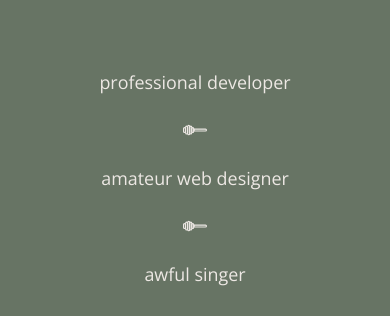
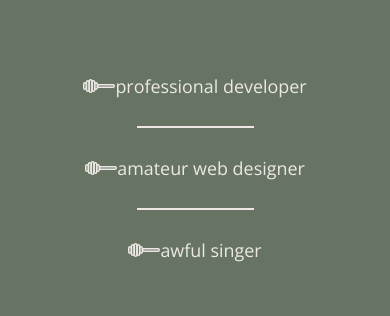
Before and after one commit to pbortnick/pamelahoneybortnick, a Next.js app: page /about in a window 390 px wide. Shown: the part 207-523 px from the top of the page. Built offline with nearby package versions, Linux system fonts and the light colour scheme; a web font is replaced by a local one.

Commit message:
revert icon on mobile but add to dt about

```diff
--- a/views/about/index.tsx
+++ b/views/about/index.tsx
@@ -9,14 +9,32 @@ export default function AboutView() {
       </div>
       <div className={s.detailsContainer}>
         <div className={s.detail}>
+          <Icon
+            name="stirrer"
+            size="lg"
+            color="offwhite"
+            className={s.iconDivider}
+          />
           <span>professional developer</span>
         </div>
-        <Divider />
+        <div className={s.divider} />
         <div className={s.detail}>
+          <Icon
+            name="stirrer"
+            size="lg"
+            color="offwhite"
+            className={s.iconDivider}
+          />
           <span>amateur web designer</span>
         </div>
-        <Divider />
+        <div className={s.divider} />
         <div className={s.detail}>
+          <Icon
+            name="stirrer"
+            size="lg"
+            color="offwhite"
+            className={s.iconDivider}
+          />
           <span>awful singer</span>
         </div>
       </div>
@@ -53,14 +71,3 @@ export default function AboutView() {
     </div>
   )
 }
-
-function Divider() {
-  return (
-    <div className={s.divider}>
-      <div className={s.dividerLine} />
-      <div className={s.dividerIcon}>
-        <Icon name="stirrer" size="md" color="offwhite" />
-      </div>
-    </div>
-  )
-}
--- a/views/about/s.module.css
+++ b/views/about/s.module.css
@@ -35,37 +35,14 @@
 }
 
 .divider {
-  width: 50%;
-  height: 24px;
+  width: 30%;
+  background: var(--offwhite);
+  height: 2px;
   margin: 0 auto;
-  position: relative;
 
   @media (--medium-up) {
     display: none;
   }
-}
-
-.dividerLine {
-  display: none;
-  position: absolute;
-  width: 100%;
-  background: var(--offwhite);
-  height: 2px;
-  top: 50%;
-  transform: translateY(-50%);
-}
-
-.dividerIcon {
-  z-index: 1;
-  padding: 0 8px;
-  position: absolute;
-  left: 50%;
-  top: 50%;
-  transform: translate(-50%);
-  top: 0;
-  display: flex;
-  align-items: center;
-  background: var(--sage-dark);
 }
 
 .detail {
@@ -82,13 +59,20 @@
   }
 
   @media (--medium-up) {
-    &::before {
+    /* &::before {
       content: '';
       position: absolute;
       height: 2px;
       width: 40%;
       background: var(--offwhite);
       top: 0;
+      left: 50%;
+      transform: translateX(-50%);
+    } */
+
+    & .iconDivider {
+      position: absolute;
+      top: -12px;
       left: 50%;
       transform: translateX(-50%);
     }
```
